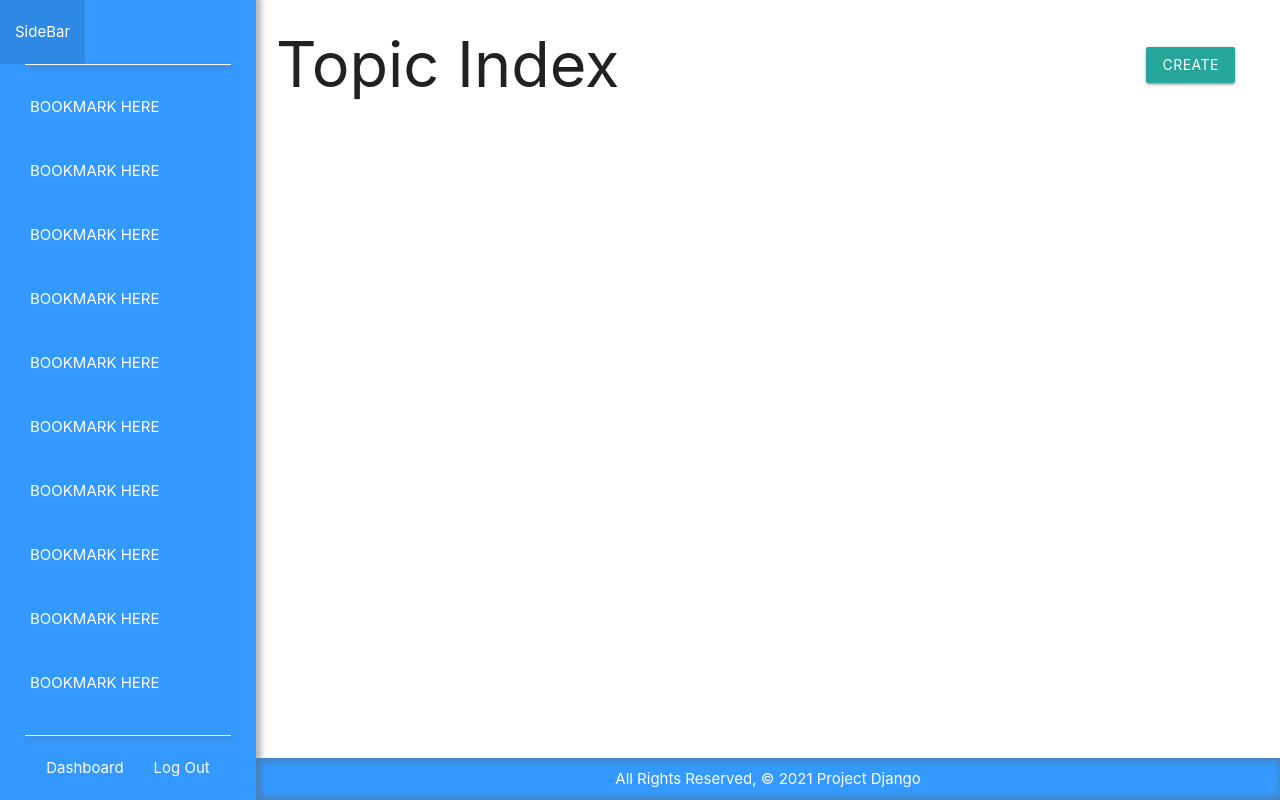
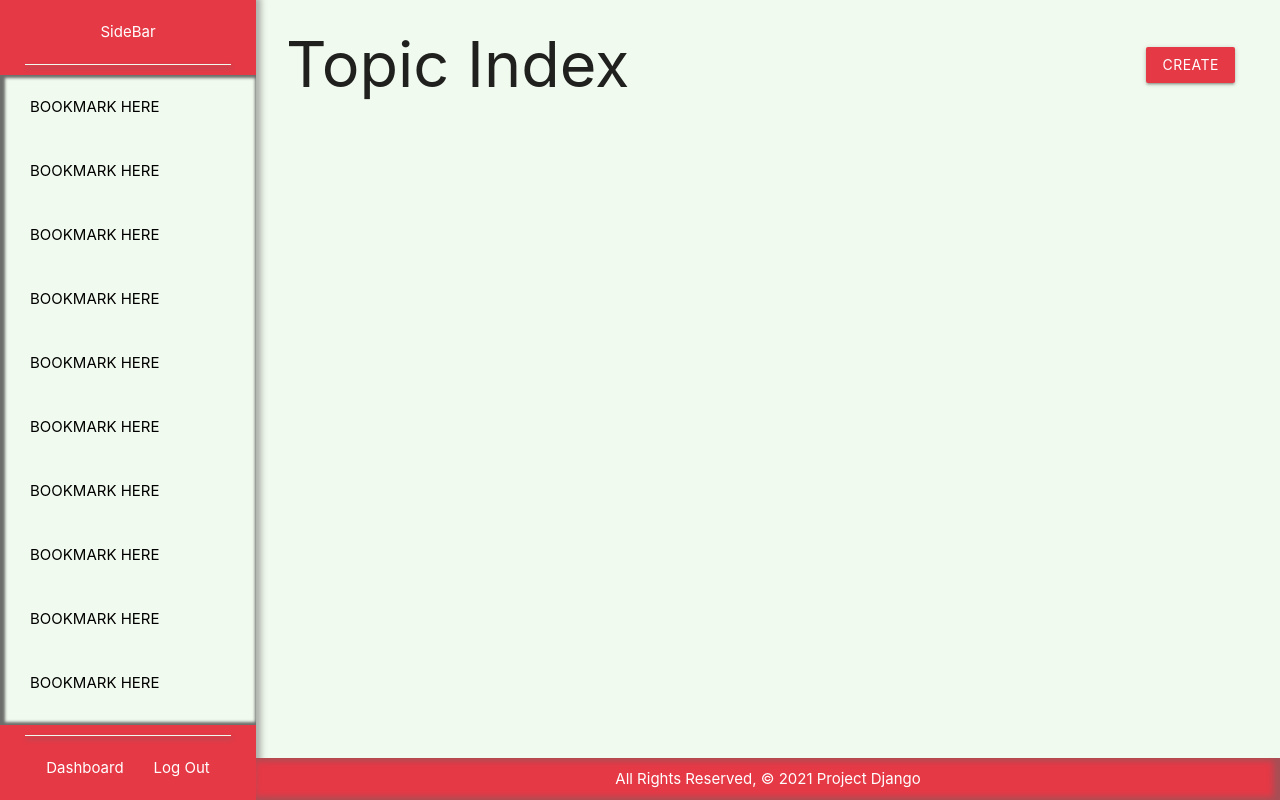
Before and after one commit to taverasn/sidebar, a Django app: page /topics/ in a window 1280 px wide. Run offline with Django 3.2, Linux system fonts and the light colour scheme; the visitor is signed in with stand-in values (Sample User, id 1); data that the repository does not hold is empty.

Commit message:
styled/refactored topics list

```diff
--- a/main_app/static/css/style.css
+++ b/main_app/static/css/style.css
@@ -1,3 +1,14 @@
+:root {
+    --main-background-color: #3399ff;
+    --alt-background-color: rgba(43, 43, 43, 0.801);
+    --accent-alt-background-color: rgb(128, 128, 128);
+    --test-color-1: #1d3557;
+    --test-color-2: #f1faee;
+    --test-color-3: #457b9d;
+    --test-color-4: #e63946;
+    --test-color-5: #1d3557;
+}
+
 * {
     box-sizing: border-box;
 }
@@ -178,7 +189,15 @@ opacity: 0.9;
     flex-direction: column;
     width: 80vw;
     flex-grow: unset;
-    padding-left: 20px;
+    padding-left: 30px;
+    padding-bottom: 50px;
+    height: 100vh;
+    overflow: scroll;
+    background-color: var(--test-color-2);
+}
+
+.base-main::-webkit-scrollbar {
+    display: none;
 }
 
 .side-navbar {
@@ -188,7 +207,7 @@ opacity: 0.9;
     left: 0;
     width: 20vw;
     height: 100vh;
-    background-color: #3399ff;
+    background-color: var(--test-color-4);
     box-shadow: 2px 0 6px 3px rgba(100, 100, 100, 0.486);
 }
 
@@ -198,8 +217,15 @@ opacity: 0.9;
     height: 100vh;
 }
 
+.logo-box {
+    display: flex;
+    flex-direction: row;
+    align-items: center;
+    justify-content: center;
+}
+
 .rule {
-    background-color: white;
+    background-color: var(--test-color-2);
     width: auto;
     margin: 0 25px 0 25px;
     height: 1.5px;
@@ -209,10 +235,13 @@ opacity: 0.9;
 .bookmarks-list {
     display: flex;
     flex-direction: column;
-    padding-left: 10px;
-    margin: 10px 0 10px 20px;
+    padding-left: 30px;
+    margin: 10px 0 10px 0;
     height: 90vh;
     overflow: scroll;
+    background-color: var(--test-color-2);
+    box-shadow: inset 2px 0 3px 3px rgba(49, 49, 49, 0.699);
+    color: black;
 }
 
 .bookmarks-list::-webkit-scrollbar {
@@ -228,8 +257,8 @@ opacity: 0.9;
 }
 
 .base-footer {
-    background-color: #3399ff;
-    box-shadow: inset 2px 0 6px 3px rgba(100, 100, 100, 0.486);
+    background-color: var(--test-color-4);
+    box-shadow: inset -4px 0 6px 3px rgba(100, 100, 100, 0.486);
 }
 
 
@@ -246,3 +275,31 @@ opacity: 0.9;
 .headline > h1 {
     margin: 0;
 }
+
+.card {
+    border-top-left-radius: 10px;
+    border-top-right-radius: 10px;
+    margin-bottom: 25px;
+    border: 2px solid var(--test-color-4);
+    overflow-wrap: break-word;
+}
+
+.card-link {
+    color: unset;
+}
+
+.description {
+    overflow-wrap: break-word;
+}
+
+.btn {
+    background-color: var(--test-color-4);
+}
+
+.btn:hover {
+    background-color: var(--test-color-4);
+}
+
+.link-container {
+    border-radius: 10px;
+}
--- a/main_app/templates/main_app/topic_list.html
+++ b/main_app/templates/main_app/topic_list.html
@@ -7,10 +7,11 @@
 </div>
 <div class="list">
     {% for topic in topic_list %}
-        <a href="{% url 'topics_detail' topic.id %}">
+        <a class="card-link" href="{% url 'topics_detail' topic.id %}">
             <div class="card topic">
                 <div class=" card-content">
                     <span class="card-title">{{ topic.title }}</span>
+                    <p class="description">{{ topic.description }}</p>
                 </div>
             </div>
         </a>
```
